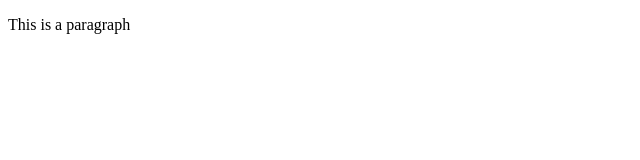
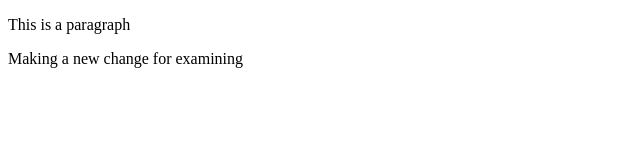
Before and after one commit to nipungrover51-ops/apnacollege-demo1, a plain HTML site: page index.html in a window 1280 px wide. Shown: the whole page, without its empty margins (0-640 px from the left). Drawn offline with Linux system fonts and the light colour scheme.

Commit message:
Make the new change!

```diff
--- a/index.html
+++ b/index.html
@@ -7,5 +7,7 @@
 </head>
 <body>
     <p>This is a paragraph</p>
+    <p>Making a new change for examining</p>
+
 </body>
 </html>
```
